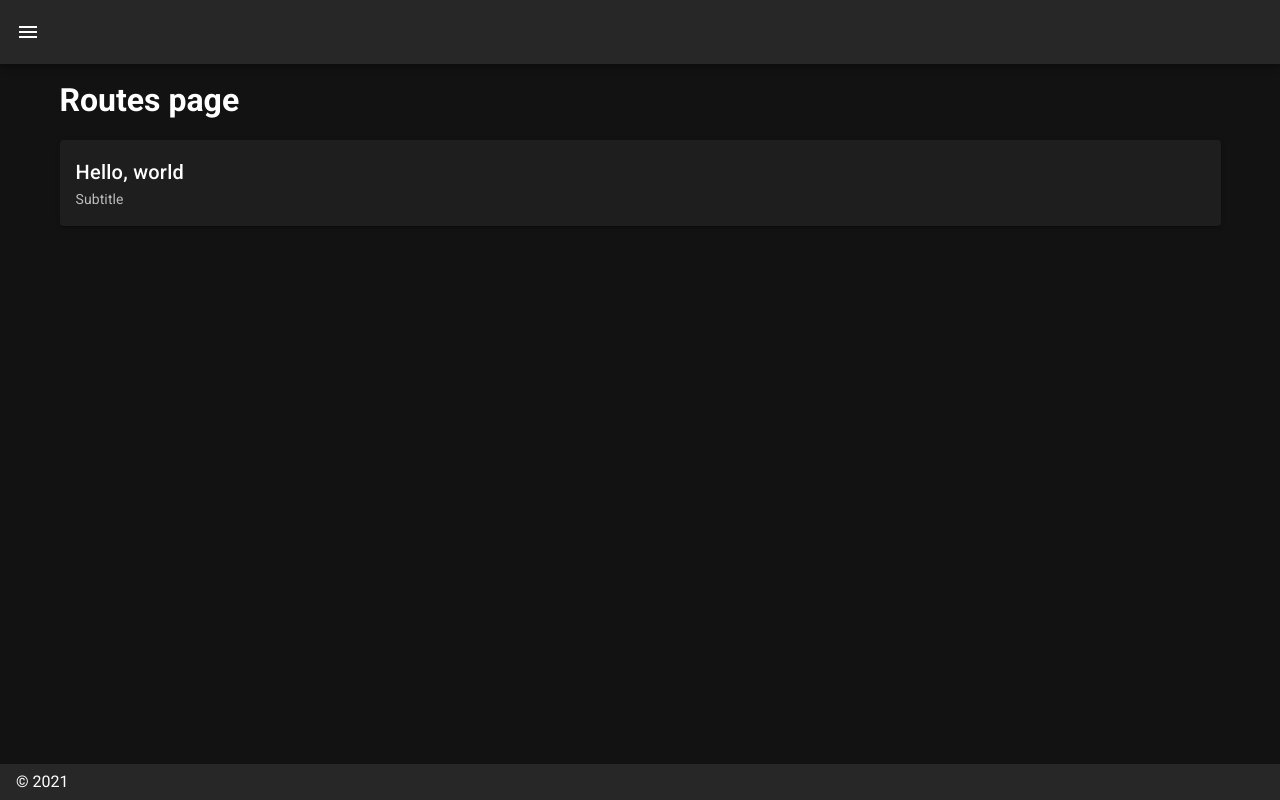
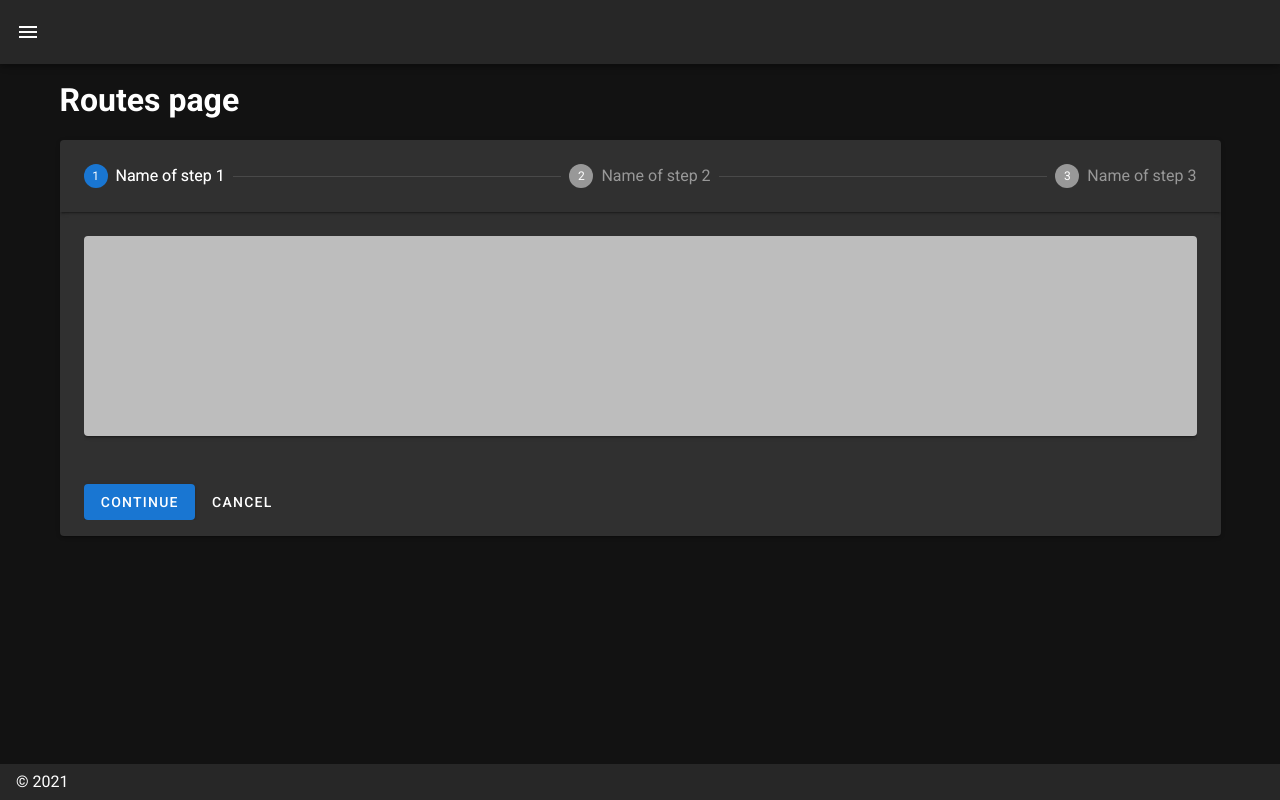
Before and after one commit to PilarCha/Delivery-Service, a Nuxt app: page /routes in a window 1280 px wide. Built offline with nearby package versions, Linux system fonts and the light colour scheme.

Commit message:
Starting on the routes page

```diff
--- a/pages/routes/index.vue
+++ b/pages/routes/index.vue
@@ -2,16 +2,101 @@
   <div class="">
     <h1 class="mb-4">Routes page</h1>
     <section>
-      <v-card>
-        <v-card-title> Hello, world </v-card-title>
-        <v-card-subtitle>Subtitle</v-card-subtitle>
-      </v-card>
+      <v-stepper v-model="steps">
+        <v-stepper-header>
+          <v-stepper-step
+            :complete="steps > 1"
+            step="1"
+          >
+            Name of step 1
+          </v-stepper-step>
+
+          <v-divider></v-divider>
+
+          <v-stepper-step
+            :complete="steps > 2"
+            step="2"
+          >
+            Name of step 2
+          </v-stepper-step>
+
+          <v-divider></v-divider>
+
+          <v-stepper-step step="3">
+            Name of step 3
+          </v-stepper-step>
+        </v-stepper-header>
+
+        <v-stepper-items>
+          <v-stepper-content step="1">
+            <v-card
+              class="mb-12"
+              color="grey lighten-1"
+              height="200px"
+            ></v-card>
+
+            <v-btn
+              color="primary"
+              @click="steps = 2"
+            >
+              Continue
+            </v-btn>
+
+            <v-btn text>
+              Cancel
+            </v-btn>
+          </v-stepper-content>
+
+          <v-stepper-content step="2">
+            <v-card
+              class="mb-12"
+              color="grey lighten-1"
+              height="200px"
+            ></v-card>
+
+            <v-btn
+              color="primary"
+              @click="steps = 3"
+            >
+              Continue
+            </v-btn>
+
+            <v-btn text>
+              Cancel
+            </v-btn>
+          </v-stepper-content>
+
+          <v-stepper-content step="3">
+            <v-card
+              class="mb-12"
+              color="grey lighten-1"
+              height="200px"
+            ></v-card>
+
+            <v-btn
+              color="primary"
+              @click="steps = 1"
+            >
+              Continue
+            </v-btn>
+
+            <v-btn text>
+              Cancel
+            </v-btn>
+          </v-stepper-content>
+        </v-stepper-items>
+      </v-stepper>
     </section>
   </div>
 </template>
 
 <script>
 export default {
+  data ()  {
+    return {
+      steps: 1,
+    }
+  }
 }
 </script>
 
```
